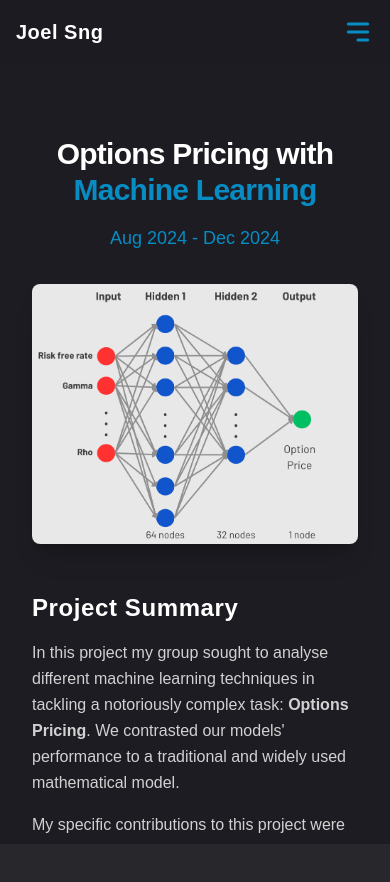
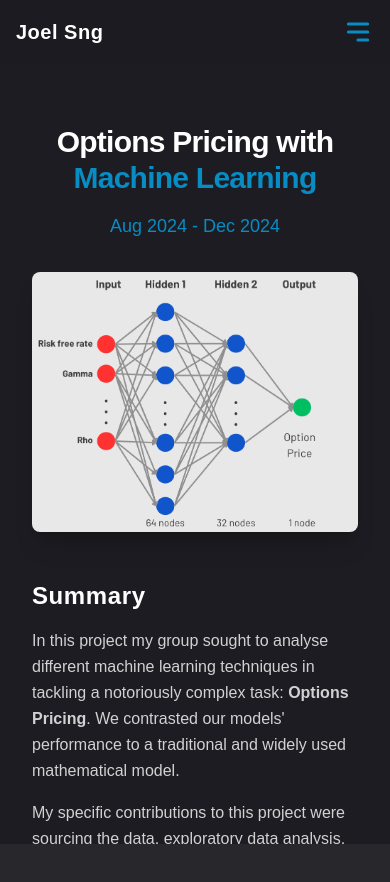
Before and after one commit to JoelSngZhenWei/portfolio_joel, a Next.js app in the folder portfolio_joel_1/: page /projects/options in a window 390 px wide. Shown: the top 882 px of the page. Built offline with nearby package versions, Linux system fonts and the light colour scheme.

Commit message:
pdfviewer added

```diff
--- a/portfolio_joel_1/app/projects/options/page.tsx
+++ b/portfolio_joel_1/app/projects/options/page.tsx
@@ -48,7 +48,7 @@ const handleDownload = () => {
 
 export default function Options() {
   return (
-    <section className="container mx-auto px-4 py-6">
+    <section className="container mx-auto px-4 py-3 lg:py-6">
       <motion.div
         initial={{ opacity: 0 }}
         animate={{
@@ -83,7 +83,7 @@ export default function Options() {
 
           {/* Project Summary */}
           <div className="space-y-4">
-            <h2 className="text-2xl font-semibold tracking-wide">Project Summary</h2>
+            <h2 className="text-2xl font-semibold tracking-wide">Summary</h2>
             <p className="text-white/80 leading-relaxed">
               In this project my group sought to analyse different machine learning techniques in tackling a notoriously complex task: <strong>Options Pricing</strong>. We contrasted our models&apos; performance to a traditional and widely used mathematical model.
             </p>
@@ -110,7 +110,7 @@ export default function Options() {
             <div className="min-h-[80vh] w-full pt-8 pb-12">
               {/* tab 1, project details */}
               <TabsContent value="details">
-                <h2 className="text-3xl font-semibold tracking-wide mb-4">Project Details</h2>
+                <h2 className="text-2xl font-semibold tracking-wide mb-4">Project Details</h2>
                 <OptionsDetails />
               </TabsContent>
               {/* tab 2, project paper */}
```
